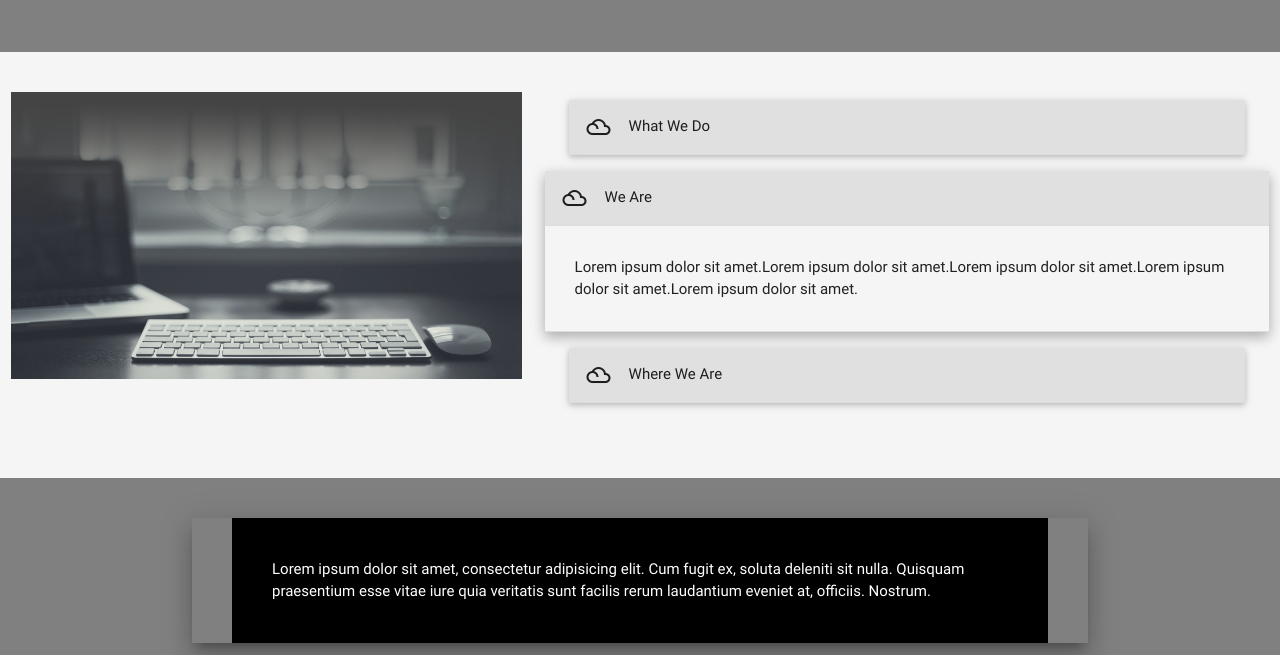
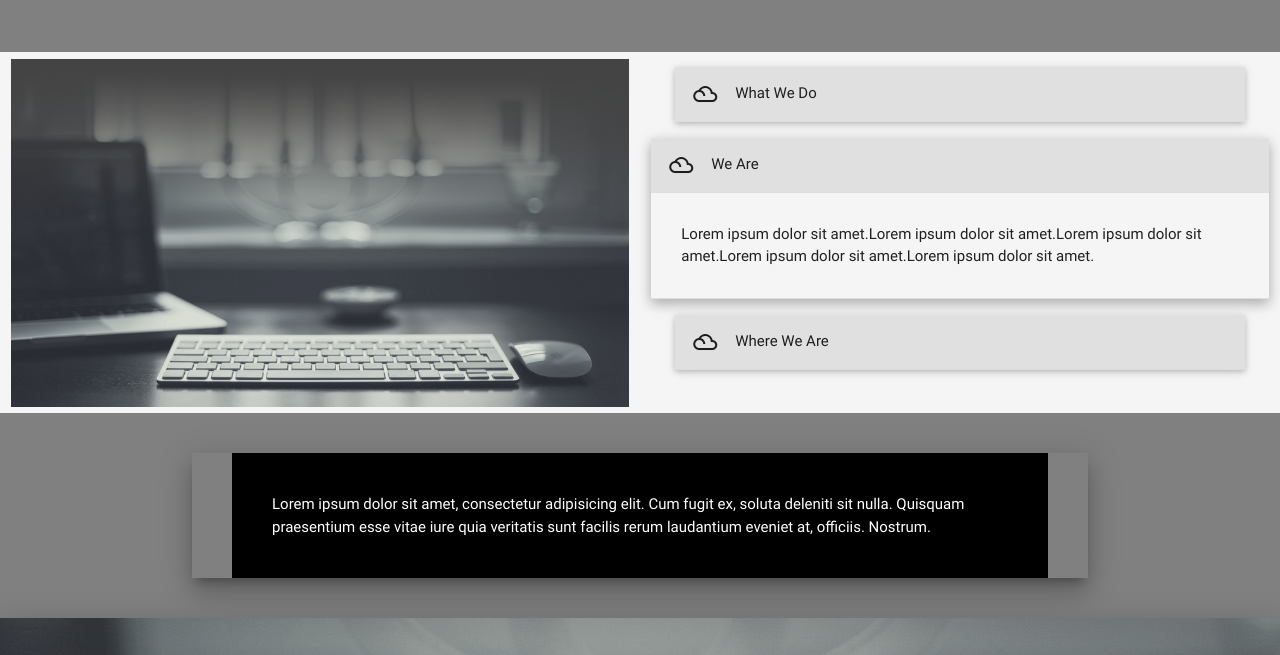
Before and after one commit to AbyAbyss/_Projects, a plain HTML site: page materialize_website/index.html in a window 1280 px wide. Shown: the part 1089-1744 px from the top of the page. Drawn offline with nearby package versions, Linux system fonts and the light colour scheme.

Commit message:
about section

```diff
--- a/materialize_website/index.html
+++ b/materialize_website/index.html
@@ -69,13 +69,13 @@
 </section>
 
 <!-- Section 3 about -->
-<section id="about" class="section grey lighten-4">
-  <div class="">
+<section id="about" style="padding:7px 0px 0px 0px; margin:0;" class="section grey lighten-4">
+  <!--<div class="">-->
     <div class="row">
-      <div class="col m5">
+      <div class="col m6">
         <img class="responsive-img" src="img/Website-Design-Background.png" alt="about img">
       </div>
-      <div class="col s7">
+      <div class="col m6">
         <ul class="collapsible popout" data-collapsible="accordion">
          <li>
            <div class="collapsible-header grey lighten-2"><i class="material-icons">filter_drama</i>What We Do</div>
@@ -92,7 +92,7 @@
        </ul>
       </div>
     </div>
-  </div>
+  <!--</div>-->
 </section>
 
 
@@ -143,7 +143,12 @@
               // side nav bar
               $(".button-collapse").sideNav();
               // Hide sideNav
-              this.$(".button-collapse").sideNav({closeOnClick: true})
+              $('.button-collapse').sideNav({
+                  menuWidth: 300, // Default is 300
+                  edge: 'left', // Choose the horizontal origin
+                  closeOnClick: true, // Closes side-nav on <a> clicks, useful for Angular/Meteor
+                  draggable: true, // Choose whether you can drag to open on touch screens,
+                  });
               // collapse/ accordion
               $('.collapsible').collapsible();
               $(".title_animation").addClass("animated slideInLeft");
```
